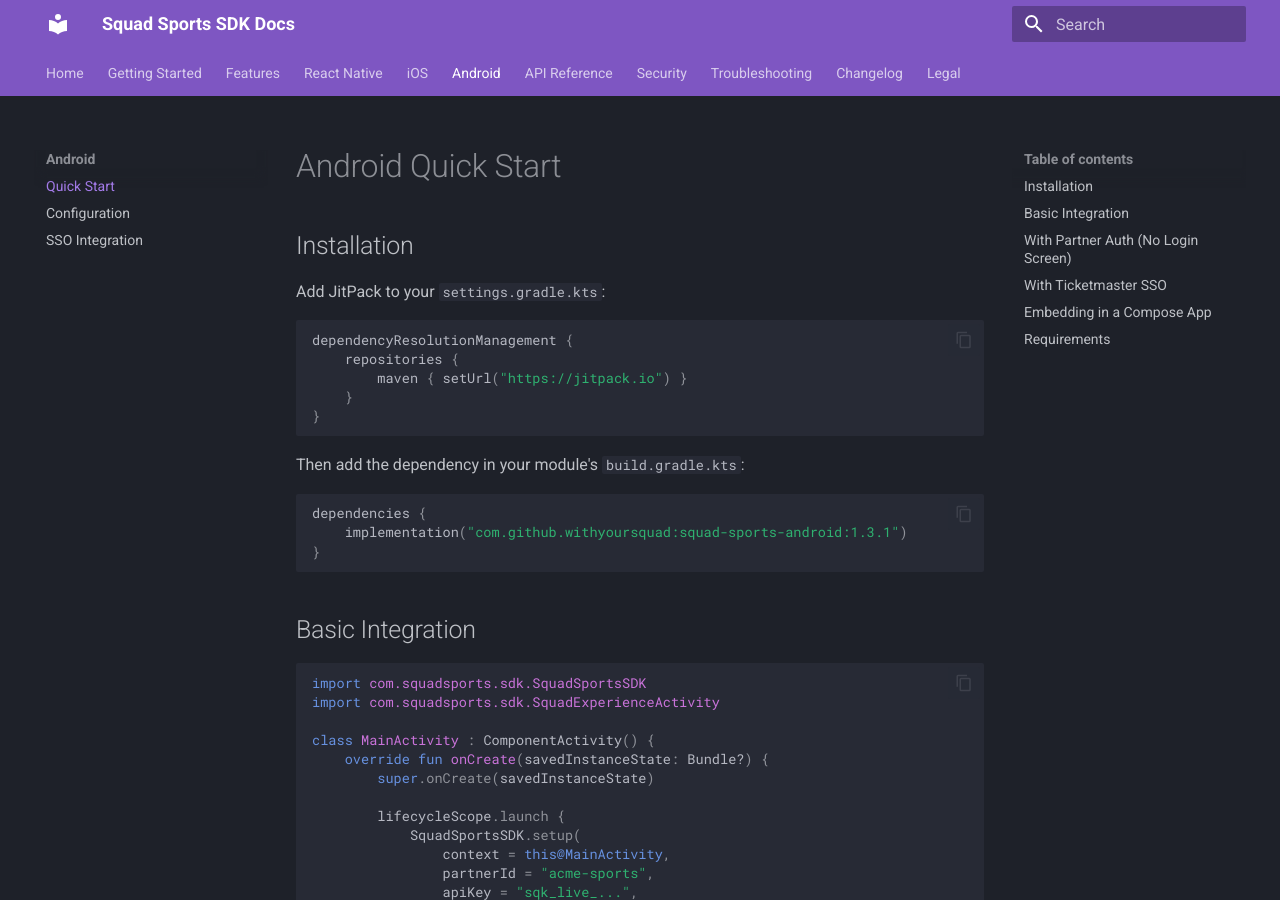
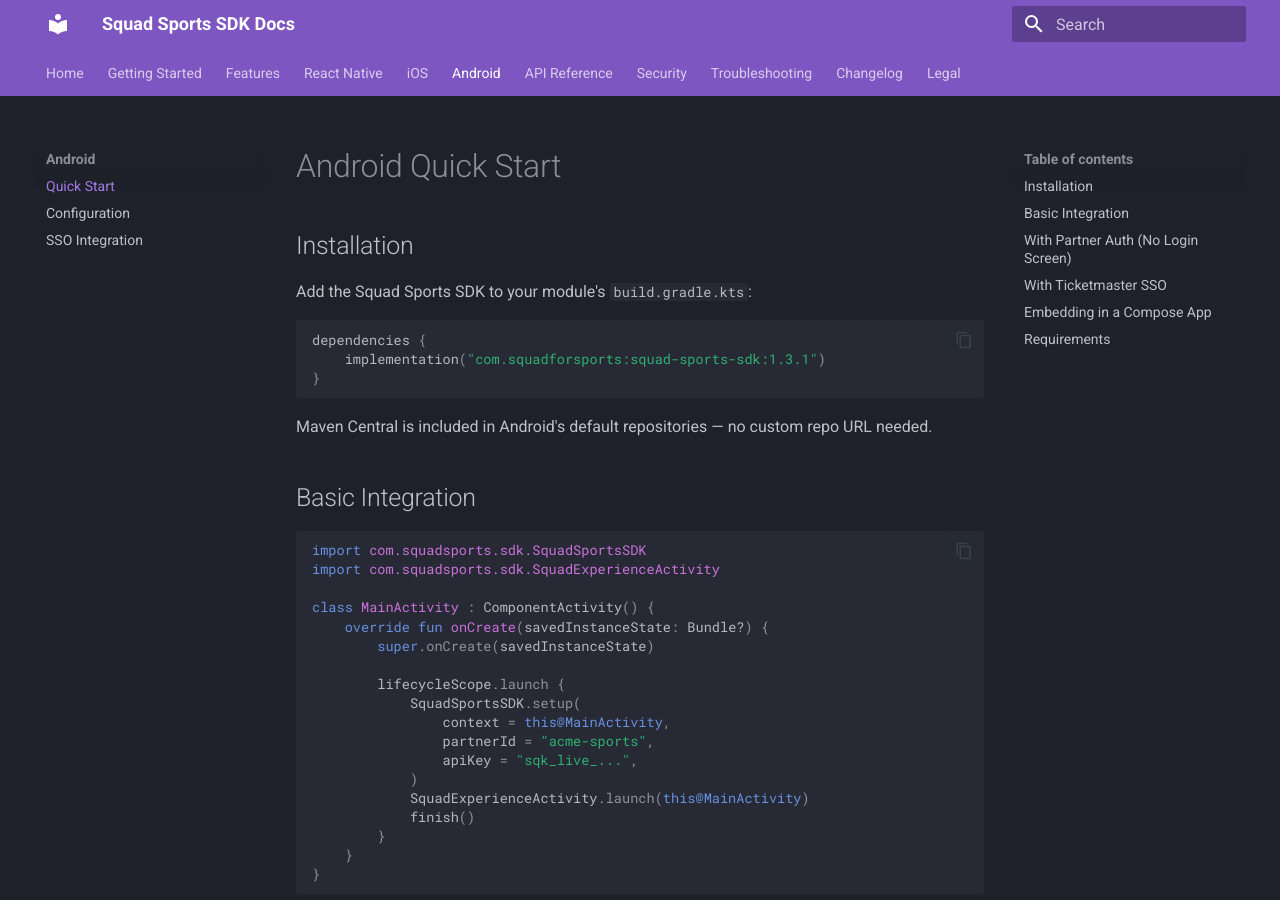
Before and after one commit to withyoursquad/squad-sdk-docs, an MkDocs documentation site: the page built from docs/android/quick-start.md, in a window 1280 px wide and 900 px high. Built offline with MkDocs 1.6.1 and Material for MkDocs 9.7.7, drawn with Linux system fonts in a browser that asks for light colours.

Commit message:
Update Android install to Maven Central (com.squadforsports:squad-sports-sdk)
No custom repo URL needed — Maven Central is in default repositories.

Co-Authored-By: Claude Opus 4.6 (1M context) <noreply@anthropic.com>

````diff
--- a/docs/android/quick-start.md
+++ b/docs/android/quick-start.md
@@ -2,23 +2,15 @@
 
 ## Installation
 
-Add JitPack to your `settings.gradle.kts`:
+Add the Squad Sports SDK to your module's `build.gradle.kts`:
 
 ```kotlin
-dependencyResolutionManagement {
-    repositories {
-        maven { setUrl("https://jitpack.io") }
-    }
+dependencies {
+    implementation("com.squadforsports:squad-sports-sdk:1.3.1")
 }
 ```
 
-Then add the dependency in your module's `build.gradle.kts`:
-
-```kotlin
-dependencies {
-    implementation("com.github.withyoursquad:squad-sports-android:1.3.1")
-}
-```
+Maven Central is included in Android's default repositories — no custom repo URL needed.
 
 ## Basic Integration
 
````
Also changed, not shown: docs/getting-started/requirements.md (+1 -1 lines), docs/index.md (+1 -1 lines).
